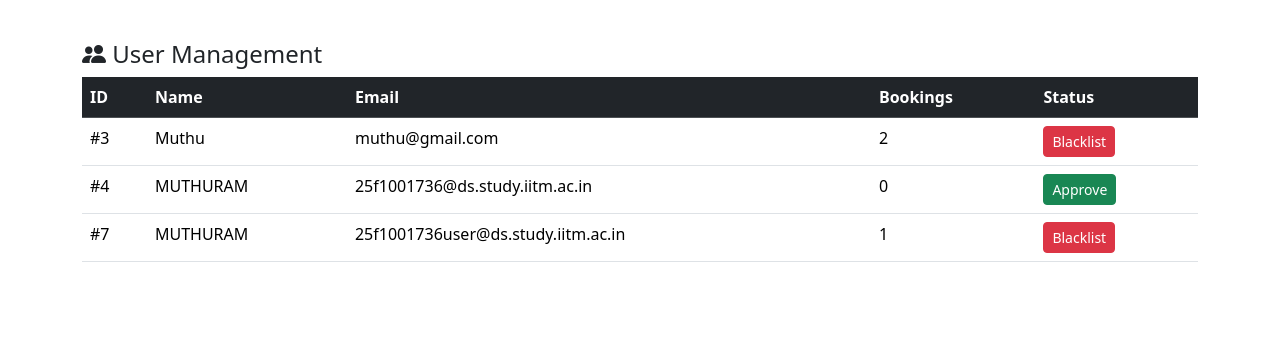
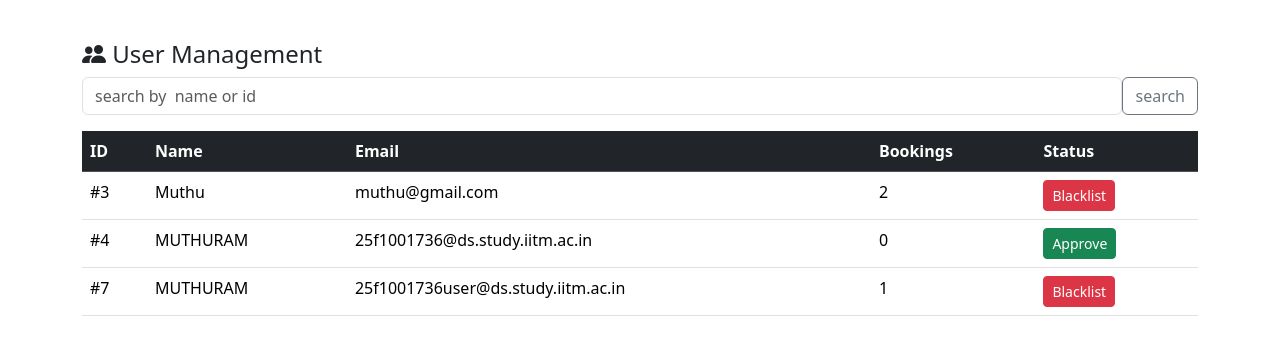
Before and after one commit to Muthuram-S/Trekking-Management-App, a Flask app: page /admin/user_management in a window 1280 px wide. Shown: the part 56-411 px from the top of the page. Run offline with Flask 3, Linux system fonts and the light colour scheme; a user stored in the database is signed in.

Commit message:
final changes

```diff
--- a/Templates/admin_staff_management.html
+++ b/Templates/admin_staff_management.html
@@ -40,9 +40,13 @@
     <div class="container">
         <div class="row justify-content-center">
             <div class="col-14">
+            <h4 class="mt-3 mb-2"> <i class="bi bi-people-fill"></i> Staff Management</h4>
+            <form method="GET" action="{{url_for('staff_management')}}" class="d-flex mb-3">
+            <input type="type" class="form-control" name="search" placeholder="search by  name or  id" value="{{search or ''}}">
+            <button type="submit" class="btn btn-outline-secondary">search</button>
+        </form>
         <table class="table">
         <thead class="table-dark">
-            <h4 class="mt-3 mb-2"> <i class="bi bi-people-fill"></i> Staff Management</h4>
             <th>ID</th>
             <th>Name</th>
             <th>Email</th>
--- a/Templates/admin_trek.html
+++ b/Templates/admin_trek.html
@@ -47,7 +47,10 @@
             <i class="bi bi-plus-circle"></i> Add Trek
         </a>
         </div>
-
+        <form method="GET" action="{{url_for('trek')}}" class="d-flex mb-3">
+            <input type="type" class="form-control" name="search" placeholder="search by trek name or trek id" value="{{search or ''}}">
+            <button type="submit" class="btn btn-outline-secondary">search</button>
+        </form>
           <div class="row ">
 
         <div class="col-14">
--- a/Templates/admin_user_management.html
+++ b/Templates/admin_user_management.html
@@ -40,9 +40,13 @@
     <div class="container">
         <div class="row justify-content-center">
             <div class="col-14">
+            <h4 class="mt-3 mb-2"> <i class="bi bi-people-fill"></i> User Management</h4>
+            <form method="GET" action="{{url_for('user_management')}}" class="d-flex mb-3">
+            <input type="type" class="form-control" name="search" placeholder="search by  name or id" value="{{search or ''}}">
+            <button type="submit" class="btn btn-outline-secondary">search</button>
+        </form>
         <table class="table">
         <thead class="table-dark">
-            <h4 class="mt-3 mb-2"> <i class="bi bi-people-fill"></i> User Management</h4>
             <th>ID</th>
             <th>Name</th>
             <th>Email</th>
--- a/requirements.txt
+++ b/requirements.txt
@@ -1 +1,3 @@
 flask
+Flask-SQLAlchemy
+werkzeug
--- a/routes.py
+++ b/routes.py
@@ -88,6 +88,8 @@ def register():
 @app.route("/logout")
 def logout():
     session.clear()
+    session.pop("user_id", None)
+    session.pop("role", None)
     return redirect (url_for('login'))
 
 @app.route('/admin')
@@ -149,6 +151,8 @@ def add_trek(trek_id=None):
             errors.append("Price cannot be negative.")
         if end_date < start_date:
             errors.append("Give valid date.")
+        if status not in ('Pending','Approved',"Open","Closed","Completed"):
+            errors.append("select proper status")
         if errors:
             for e in errors:
                 flash(e, "danger")
@@ -157,13 +161,21 @@ def add_trek(trek_id=None):
             trek.Trek_Name = name
             trek.Location = location
             trek.Difficulty = difficulty
-            trek.Total_Slots = total_slots
+            already_booked = trek.Total_Slots - trek.Available_Slots
+            if total_slots<already_booked:
+                flash("cannot reduce the total slots below the already booked")
+                return redirect(url_for('add_trek',trek_id=trek.Trek_Id))
+            trek.Total_Slots = total_slots-trek.Total_Slots
+            trek.Available_Slots+=total_slots-trek.Total_Slots
             trek.Price = price
             trek.Staff_Id = staff_id
             trek.Description = description
             trek.Start_Date = start_date
             trek.End_Date = end_date
+            trek.Duration=duration
             trek.Status = status
+            if status=="Completed":
+                Book.query.filter_by(Trek_Id=trek.Trek_Id, status="Booked").update({"Status":"Completed"})
         else:
             new_trek=Trek(Trek_Name=name,Location=location,
             Difficulty=difficulty,Total_Slots=total_slots,
@@ -173,9 +185,9 @@ def add_trek(trek_id=None):
         db.session.commit()
         flash('Trek added successfully!', 'success')
         return redirect(url_for('trek'))
-    return render_template('add_Trek.html',staffs=staffs,trek=trek)
+    return render_template('add_trek.html',staffs=staffs,trek=trek)
 
-#admin_trek
+
 
 
 @app.route("/admin/user_management")
@@ -307,6 +319,13 @@ def trek():
     if session["role"] != "Admin":
         flash("Access denied.", "danger")
         return redirect(url_for("login"))
+    search=request.args.get("search").strip()
+    trek=Trek.query
+    if search:
+        if search.isdigit():
+            trek=trek.filter(Trek.Trek_Id==int(search))
+        else:
+            trek=trek.filter(Trek.trek_Name.ilike(f"%{search}%"))
     trek=Trek.query.order_by(Trek.Trek_Id.desc()).all()
 
     return render_template("admin_trek.html",trek=trek)
@@ -383,11 +402,13 @@ def update_trek(trek_id):
         if slots > trek.Total_Slots:
             flash("Available slots cannot exceed total slots.", "danger")
             return redirect(url_for("update_trek", trek_id=trek_id))
-        if status not in ["Open", "Closed","Complete"]:
+        if status not in ["Open", "Closed","Completd"]:
             flash("Invalid status.", "danger")
             return redirect(url_for("update_trek", trek_id=trek_id))
         trek.Available_Slots=slots
         trek.Status=status
+        if status=="Completed":
+                Book.query.filter_by(Trek_Id=trek.Trek_Id, status="Booked").update({"Status":"Completed"})
         db.session.commit()
         return redirect(url_for("my_trek"))
     return render_template("staff_update.html", trek=trek)
@@ -419,10 +440,29 @@ def my_trek():
     if session["role"] != "Staff":
         flash("Access denied.", "danger")
         return redirect(url_for("login"))
-    print(session["user_id"])
     trek = Trek.query.filter_by(Staff_Id=session["user_id"]).all()
     return render_template("staff_my_trek.html", trek=trek)
 
+
+@app.route("/staff/profile",methods=["GET","POST"])
+def staff_profile():
+    if "user_id" not in session:
+        flash("Please login first.", "danger")
+        return redirect(url_for("login"))
+
+    if session["role"] != "Staff":
+        flash("Access denied.", "danger")
+        return redirect(url_for("login"))
+    user=User.query.get(session['user_id'])
+    if request.method=="POST":
+        name=request.form.get("name")
+        if not name:
+            flash('Name is required','danger')
+            return redirect(url_for('staff_profile'))
+        user.Username=name
+        db.session.commit()
+        return redirect(url_for("profile"))
+    return render_template("user_profile.html",user=user)
 
 @app.route('/user/dashboard')
 def user_dashboard():
@@ -452,7 +492,7 @@ def browse():
         flash("Access denied.", "danger")
         return redirect(url_for("login"))
 
-    search=request.args.get("search")
+    search=request.args.get("search").strip()
     difficulty=request.args.get("difficulty")
     location=request.args.get("location")
 
```
